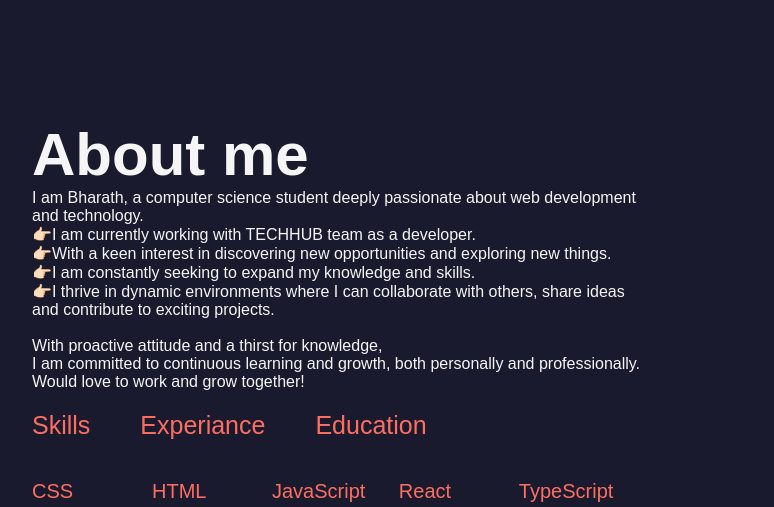
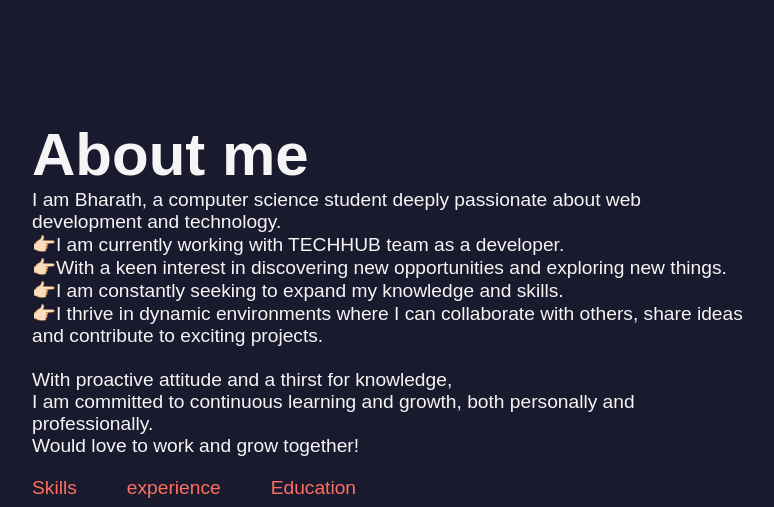
Before and after one commit to BharathGuddadar/My-Portfolio, a plain HTML site: page index.html in a window 1280 px wide. Shown: the part 770-1277 px from the top of the page, without its empty margins (96-870 px from the left). Drawn offline with Linux system fonts and the light colour scheme.

Commit message:
final copy of stage 1

```diff
--- a/index.html
+++ b/index.html
@@ -53,7 +53,7 @@
                         Would love to work and grow together!</p>
                     <div class="tabtitles">
                         <p class="tablinks activelink" onclick="opentab('skills')">Skills</p>
-                        <p class="tablinks" onclick="opentab('experiance')">Experiance</p>
+                        <p class="tablinks" onclick="opentab('experience')">experience</p>
                         <p class="tablinks" onclick="opentab('education')">Education</p>
                     </div>
                     <div class="tabcontents activetab" id="skills">
@@ -66,7 +66,7 @@
 
 
                     </div>
-                    <div class="tabcontents" id="experiance">
+                    <div class="tabcontents" id="experience">
                         <ul>
                             <li><span>Web Developer</span><br>TECHHUB Community<br>CodeShack</li>
                             <!-- <li><span>UI/UX</span><br>Design Web interfaces</li>
@@ -100,7 +100,7 @@
                         <a href="https://www.linkedin.com/in/bharathguddadar"><i class="fa-brands fa-linkedin"></i></a>
                         <a href="https://x.com/BharathGP21?t=Q33a708g4fqwaWT4AMPMYA&s=09"><i class="fa-brands fa-twitter"></i></a>
                     </div>
-                    <button ><a href="images/css.png" download class="button btn">Downlod CV</a> </button>
+                    <button ><a href="images/Bharath_G_P_CV.pdf" download class="button btn">Downlod CV</a> </button>
                 </div>
 
                 <div class="contactright">
--- a/style.css
+++ b/style.css
@@ -97,8 +97,11 @@ nav ul li a:hover::after{
     border-radius: 15px;
 }
 
+.c2 p{
+    font-size: 120%;
+}
 .c2{
-    flex-basis: 60%;
+    flex-basis: 70%;
 }
 
 .subtitle{
@@ -217,7 +220,7 @@ form input, form textarea{
     background: #f0cfab;
     padding: 15px;
     margin: 15px 0;
-    color: #F5F5F5;
+    color: #000;
     font-size: 18px;
     border-radius: 20px;
 }
```
Also changed, not shown: 1 other file.
